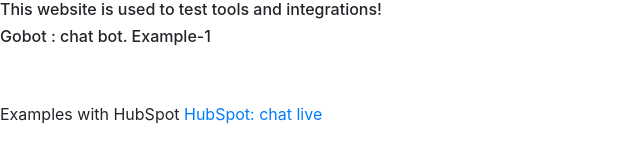
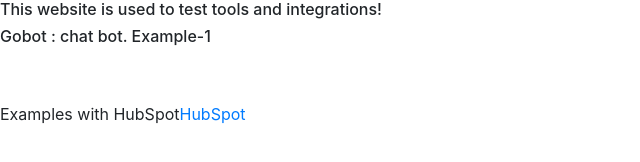
Before and after one commit to iarcones/kyabia, a plain HTML site: page gobot.html in a window 1280 px wide. Shown: the full height of the page, 0-640 px from the left. Drawn offline with nearby package versions, Linux system fonts and the light colour scheme.

Commit message:
added gobot and hubspot

```diff
--- a/gobot.html
+++ b/gobot.html
@@ -18,8 +18,7 @@
     <h6>Gobot : chat bot. Example-1</h6>
 <br><br>
 
-<p>Examples with HubSpot</a>
-    <a href="index.html">HubSpot: chat live</a>
+<p>Examples with HubSpot<a href="index.html">HubSpot</a></p>
     <br>
 
 
```
